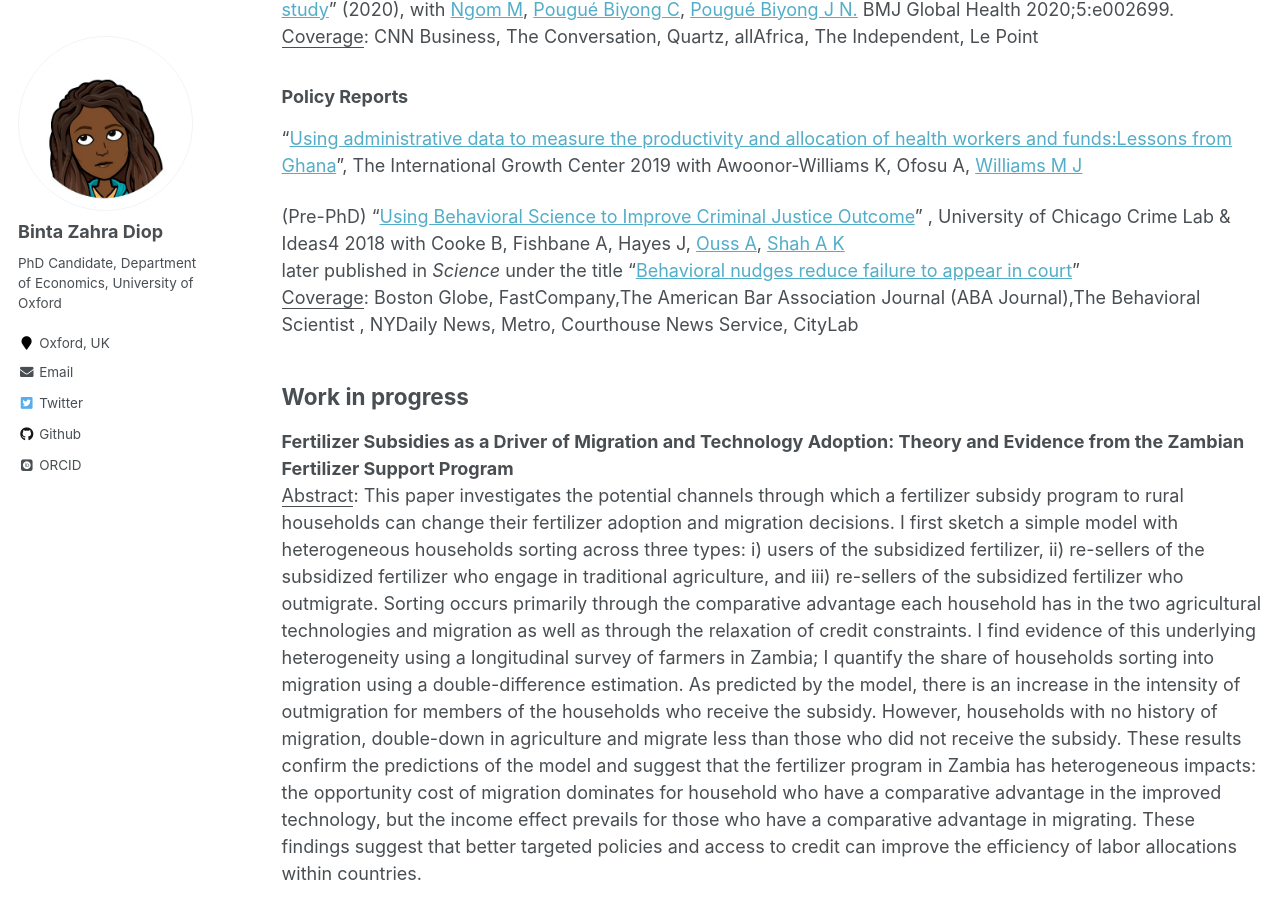
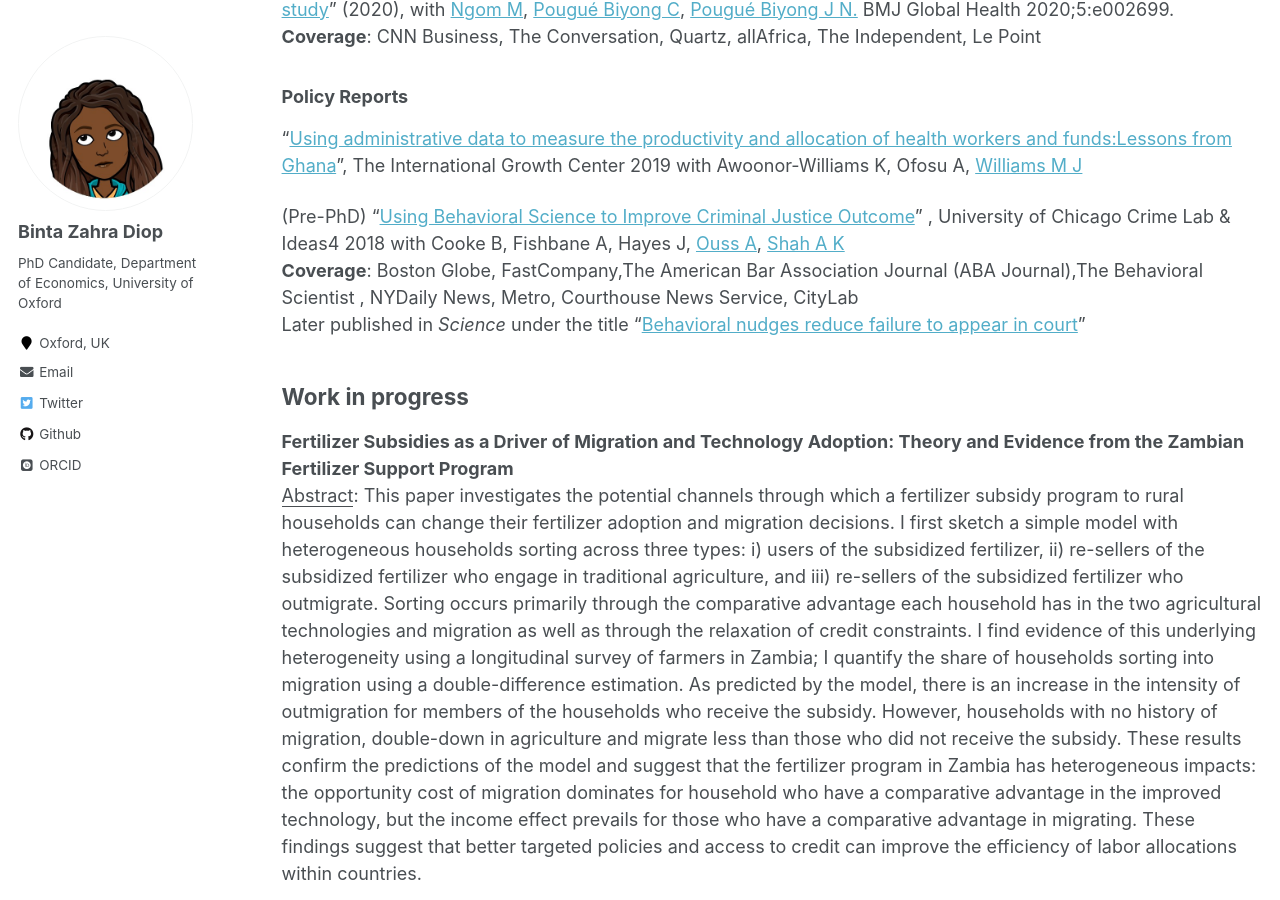
Before and after one commit to bzdiop/bzdiop.github.io, a Jekyll site: the page built from _pages/research.md, in a window 1280 px wide and 900 px high, scrolled down 325 px. Built offline with Jekyll 4.4.1, drawn with Linux system fonts in a browser that asks for light colours; some web fonts are replaced.

Commit message:
formatting fix

```diff
--- a/_pages/research.md
+++ b/_pages/research.md
@@ -9,14 +9,15 @@ author_profile: true
 ### Peer Reviewed
 
 “[The relatively young and rural population may limit the spread and severity of Covid-19 in Africa: a modelling study](https://gh.bmj.com/content/5/5/e002699)” (2020), with [Ngom M](https://www.anl.gov/profile/marieme-ngom), [Pougué Biyong C](https://www.pantheonsorbonne.fr/recherche/page-perso/page/?tx_oxcspagepersonnel_pi1[uid]=cpouguebiy), [Pougué Biyong J N.](https://www.inet.ox.ac.uk/people/john-pougu%C3%A9-biyong/) BMJ Global Health 2020;5:e002699.
-<u>Coverage</u>: CNN Business, The Conversation, Quartz, allAfrica, The Independent, Le Point
+**Coverage**: CNN Business, The Conversation, Quartz, allAfrica, The Independent, Le Point
 
 ### Policy Reports
 “[Using administrative data to measure the productivity and allocation of health workers and funds:Lessons from Ghana](https://www.theigc.org/wp-content/uploads/2020/01/Diop-et-al-2019-Policy-Brief.pdf)”, The International Growth Center 2019 with Awoonor-Williams K, Ofosu A, [Williams M J](https://martinjwilliams.com/)
 
 (Pre-PhD) “[Using Behavioral Science to Improve Criminal Justice Outcome](http://theslab.uchicago.edu/anuj/uploads/summons.pdf)” , University of Chicago Crime Lab & Ideas4 2018 with Cooke B, Fishbane A, Hayes J, [Ouss A](https:/www.aouss.github.io/), [Shah A K](https://www.chicagobooth.edu/faculty/directory/s/anuj-k-shah)
-later published in _Science_ under the title “[Behavioral nudges reduce failure to appear in court](https://science.sciencemag.org/content/early/2020/10/07/science.abb6591.abstract)"
-<u>Coverage</u>: Boston Globe, FastCompany,The American Bar Association Journal (ABA Journal),The Behavioral Scientist , NYDaily News, Metro, Courthouse News Service, CityLab
+**Coverage**: Boston Globe, FastCompany,The American Bar Association Journal (ABA Journal),The Behavioral Scientist , NYDaily News, Metro, Courthouse News Service, CityLab
+Later published in _Science_ under the title “[Behavioral nudges reduce failure to appear in court](https://science.sciencemag.org/content/early/2020/10/07/science.abb6591.abstract)"
+
 
 ## Work in progress
 
```
